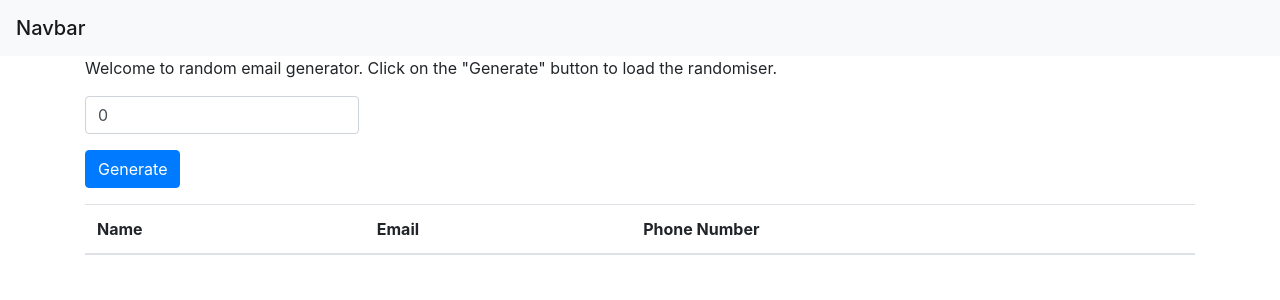
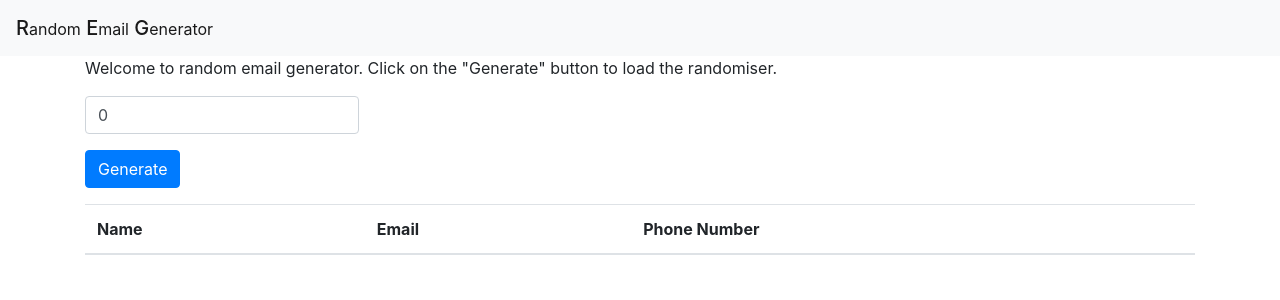
Before and after one commit to muhdarifrawi/random_email_generator, a Flask app: page / in a window 1280 px wide. Shown: the top 300 px of the page. Run offline with Flask 2, Linux system fonts and the light colour scheme; lists and menus that the app fills with data are empty; some libraries are stand-ins or nearby versions.

Commit message:
edited navbar to say Random Email Generator.

```diff
--- a/templates/index.html
+++ b/templates/index.html
@@ -12,7 +12,7 @@
   </head>
   <body>
     <nav class="navbar navbar-light bg-light">
-        <span class="navbar-brand mb-0 h1">Navbar</span>
+        <span class="navbar-brand mb-0 h1">R<small>andom</small> E<small>mail</small> G<small>enerator</small></span>
     </nav>
     <div class="container">
         <p>
```
